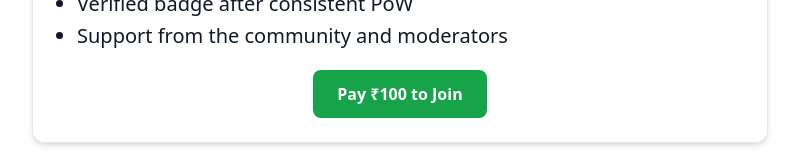
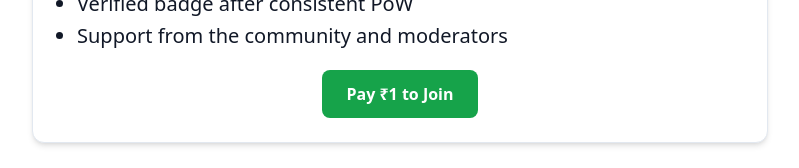
Before and after one commit to vanshkathpalia/SportStolt, a React (Vite) app in the folder apps/frontend/: page /earn in a window 1280 px wide. Shown: the part 555-723 px from the top of the page, without its empty margins (240-1039 px from the left). Built offline with nearby package versions, Linux system fonts and the light colour scheme.

Commit message:
payment amount set

```diff
--- a/apps/frontend/src/pages/Earn.tsx
+++ b/apps/frontend/src/pages/Earn.tsx
@@ -24,7 +24,7 @@ export const EarnPage = () => {
 
       const res = await axios.post(
         `${BACKEND_URL}/api/v1/earn/create-order`,
-        { amount: 100 },
+        { amount: 1 },
         {
           headers: { Authorization: `Bearer ${token}` },
         }
@@ -95,7 +95,7 @@ export const EarnPage = () => {
             disabled={loading}
             className="px-6 py-3 bg-green-600 text-white font-semibold rounded-lg hover:bg-green-700 transition disabled:opacity-50"
           >
-            {loading ? "Processing..." : "Pay ₹100 to Join"}
+            {loading ? "Processing..." : "Pay ₹1 to Join"}
           </button>
         </section>
       </div>
```
